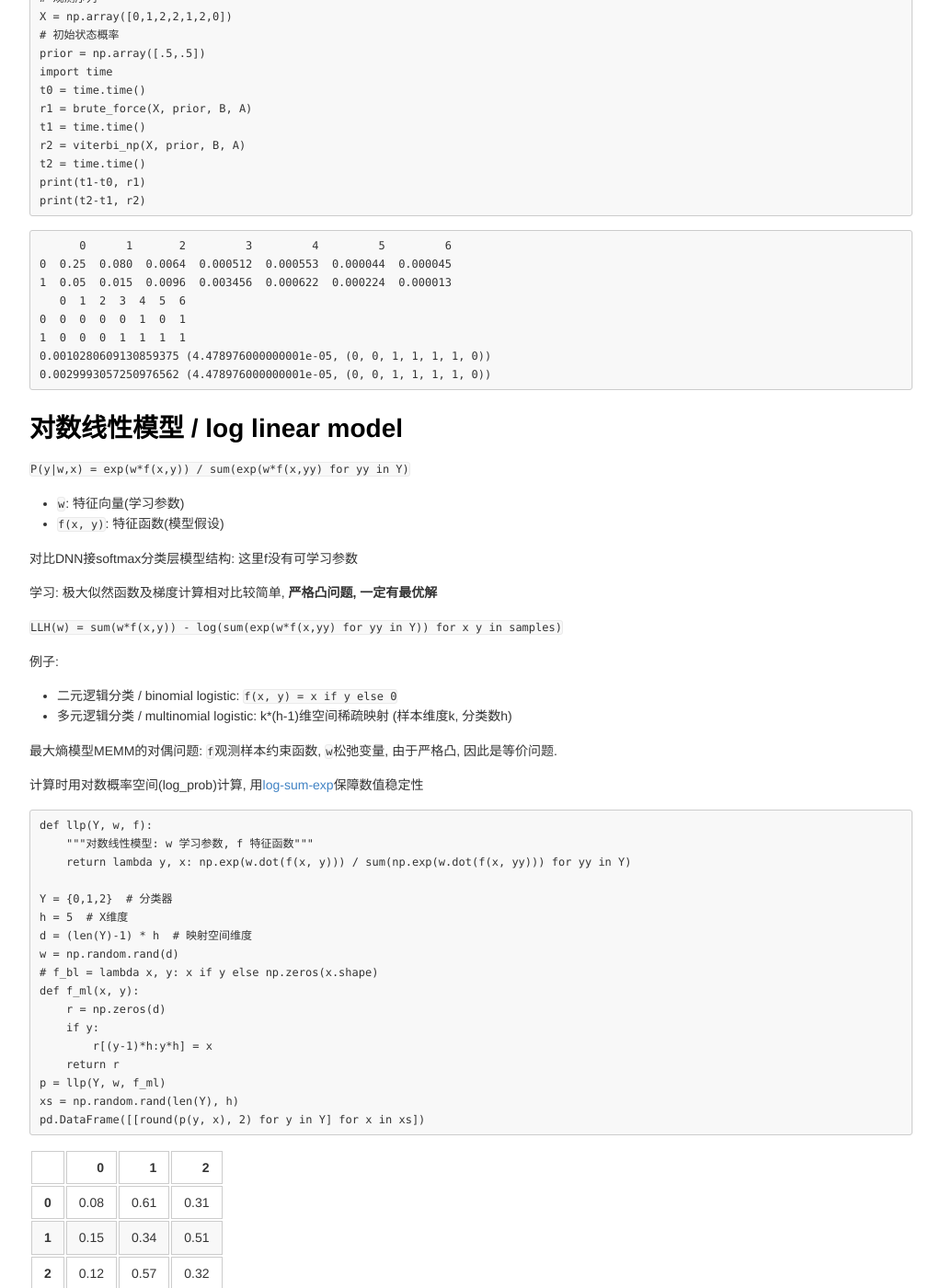
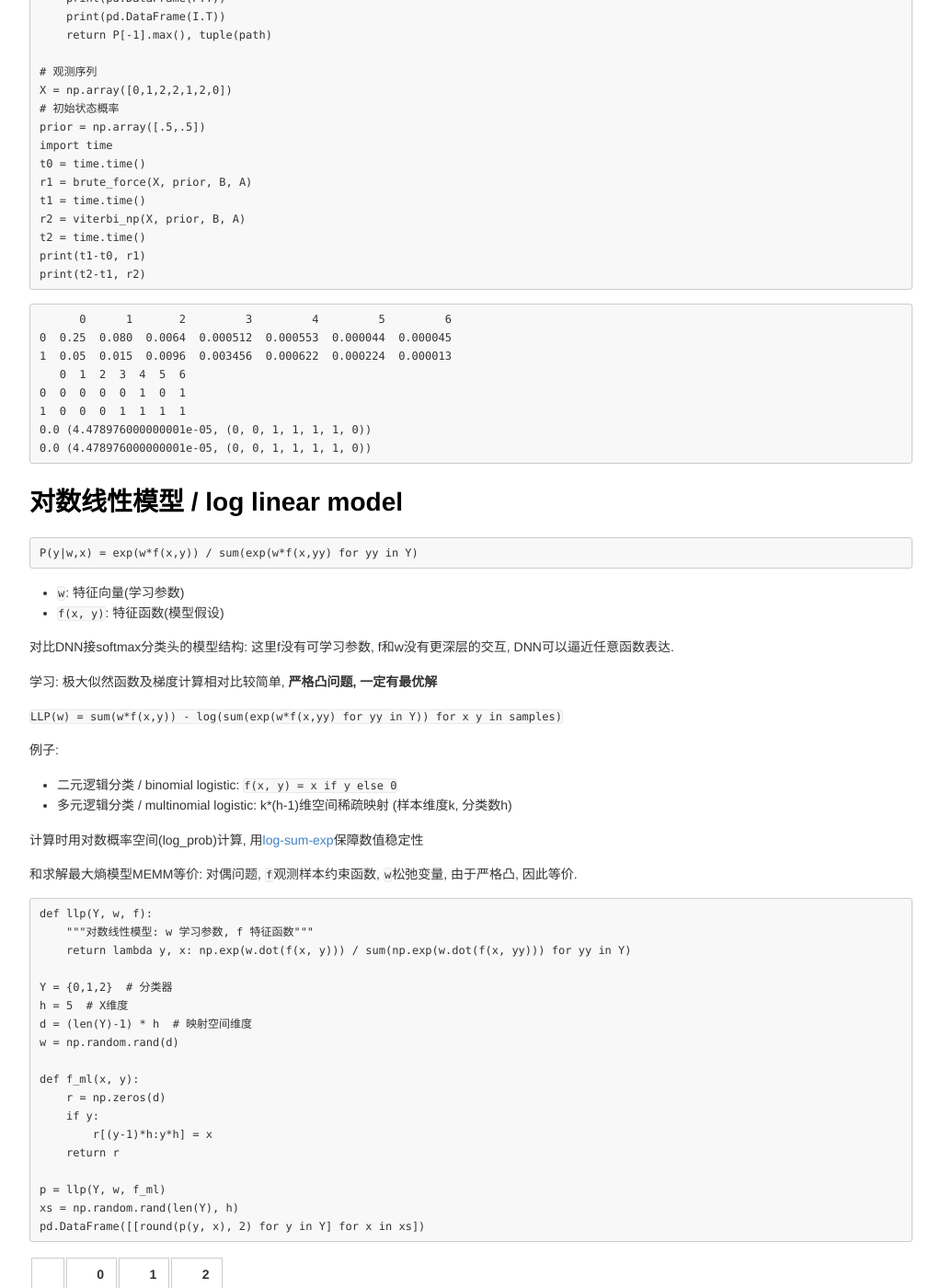
Before and after one commit to csyangchen/csyangchen.github.io, a Jekyll site: the page built from _posts/2022-11-11-ner.md, in a window 1280 px wide and 1400 px high, scrolled down 4560 px. Shown: the whole window at 92% size, without its empty margins (128-1151 px from the left). Built offline with Jekyll 4.4.1, drawn with Linux system fonts in a browser that asks for light colours; some of the changed text lies outside the part shown.

Commit message:
Update 2022-11-11-ner.md

````diff
--- a/_posts/2022-11-11-dm-ner.md
+++ b/_posts/2022-11-11-ner.md
@@ -232,7 +232,7 @@
 
 
 
-贝叶斯: `P(S|X) = P(X|S) * P(S) / P(S)`
+贝叶斯: `P(S|X) = P(X|S) * P(S) / P(X)`
 
 
 ```python
@@ -294,13 +294,17 @@
   - Baum-Welch算法 / EM
 - HMM推断: 给定表现序列X, 求条件概率最大状态序列: `argmax P(S|X)`
 
-## Viterbi算法
+# Viterbi算法
 
 动态规划求解最大条件概率序列的方法
 
 递归定义: t时刻状态为S的最大概率可由t-1时刻各状态最大概率计算得到, 并记录来自何种状态
 
-算法复杂度: 时间`O(T*S**2)`, 空间`O(T*S)` VS 穷举直接计算: 时间`O(S**T)`, 空间`O(T)`
+算法复杂度: 时间`O(T*S**2)`, 空间`O(T*S)`
+
+对比穷举直接计算: 时间`O(S**T)`, 空间`O(T)`
+
+步长T步长可控的时候, 其实穷举计算也不是不行, 如短文本标注
 
 前向-后向算法思路, 类比:
 
@@ -365,32 +369,33 @@
        0  1  2  3  4  5  6
     0  0  0  0  0  1  0  1
     1  0  0  0  1  1  1  1
-    0.0010280609130859375 (4.478976000000001e-05, (0, 0, 1, 1, 1, 1, 0))
-    0.0029993057250976562 (4.478976000000001e-05, (0, 0, 1, 1, 1, 1, 0))
+    0.0 (4.478976000000001e-05, (0, 0, 1, 1, 1, 1, 0))
+    0.0 (4.478976000000001e-05, (0, 0, 1, 1, 1, 1, 0))
 
 
 # 对数线性模型 / log linear model
 
-`P(y|w,x) = exp(w*f(x,y)) / sum(exp(w*f(x,yy) for yy in Y)`
+```
+P(y|w,x) = exp(w*f(x,y)) / sum(exp(w*f(x,yy) for yy in Y)
+```
 
 - `w`: 特征向量(学习参数)
 - `f(x, y)`: 特征函数(模型假设)
 
-对比DNN接softmax分类层模型结构: 这里f没有可学习参数
-
+对比DNN接softmax分类头的模型结构: 这里f没有可学习参数, f和w没有更深层的交互, DNN可以逼近任意函数表达.
 
 学习: 极大似然函数及梯度计算相对比较简单, **严格凸问题, 一定有最优解**
 
-`LLH(w) = sum(w*f(x,y)) - log(sum(exp(w*f(x,yy) for yy in Y)) for x y in samples)`
+`LLP(w) = sum(w*f(x,y)) - log(sum(exp(w*f(x,yy) for yy in Y)) for x y in samples)`
 
 例子:
 
 - 二元逻辑分类 / binomial logistic: `f(x, y) = x if y else 0`
 - 多元逻辑分类 / multinomial logistic: k*(h-1)维空间稀疏映射 (样本维度k, 分类数h)
 
-最大熵模型MEMM的对偶问题: `f`观测样本约束函数, `w`松弛变量, 由于严格凸, 因此是等价问题.
+计算时用对数概率空间(log_prob)计算, 用[log-sum-exp](https://gregorygundersen.com/blog/2020/02/09/log-sum-exp/)保障数值稳定性
 
-计算时用对数概率空间(log_prob)计算, 用[log-sum-exp](https://gregorygundersen.com/blog/2020/02/09/log-sum-exp/)保障数值稳定性
+和求解最大熵模型MEMM等价: 对偶问题, `f`观测样本约束函数, `w`松弛变量, 由于严格凸, 因此等价.
 
 
 ```python
@@ -402,12 +407,13 @@
 h = 5  # X维度
 d = (len(Y)-1) * h  # 映射空间维度
 w = np.random.rand(d)
-# f_bl = lambda x, y: x if y else np.zeros(x.shape)
+
 def f_ml(x, y):
     r = np.zeros(d)
     if y:
         r[(y-1)*h:y*h] = x
     return r
+
 p = llp(Y, w, f_ml)
 xs = np.random.rand(len(Y), h)
 pd.DataFrame([[round(p(y, x), 2) for y in Y] for x in xs])
@@ -444,19 +450,19 @@
       <th>0</th>
       <td>0.08</td>
       <td>0.61</td>
-      <td>0.31</td>
+      <td>0.30</td>
     </tr>
     <tr>
       <th>1</th>
-      <td>0.15</td>
-      <td>0.34</td>
-      <td>0.51</td>
+      <td>0.10</td>
+      <td>0.47</td>
+      <td>0.43</td>
     </tr>
     <tr>
       <th>2</th>
       <td>0.12</td>
-      <td>0.57</td>
-      <td>0.32</td>
+      <td>0.59</td>
+      <td>0.29</td>
     </tr>
   </tbody>
 </table>
@@ -474,37 +480,51 @@
 
 HMM模型过于简单, 单个字独立蹦出来, 忽略了语句的上下文信息, 丢掉了位置信息
 
-MEMM / 最大熵马尔科夫模型
+## MEMM / 最大熵马尔科夫模型
 
-只对状态做MC假设的模型, 需学习的概率函数`P(st|st-1,t,x)`为LLP形式, 说明:
+对状态迁移做MC假设 (NOTE HMM对状态到表达做MC假设`P(st|x)=P(st|xt)`
+
+则需学习的概率函数`P(st|st-1,t,x)`为LLP形式. 说明:
 
 - 一次看到整个句子信息x
+- 类比: Transformer的Attention结构
 - 如做了时间齐次假设, 则不需要t位置信息变量
-- 对比: Attention结构
 
-(linear chain) CRF / (线性链) 条件随机场
+## (Linear Chain) CRF / (线性链) 条件随机场
 
-同MEMM, 但是状态双向依赖
+一般是概率图, 线性链 = 序列 / 链表
+
+~~同MEMM, 但是状态双向依赖~~
 
 `f(s,x)`整个状态空间和表征空间的交互特征函数, 维度过大
 
-假设可拆解: `f(s,x) = sum(g(st,st-1,t,x) for t in 0...T)`
+CRF假设:
 
-MEMM vs CRF: 状态拆解的MC假设做在概率函数层面还是特征函数里面
+MC特性`f`, 即可拆解为相邻状态函数和, 全局特征等于局部特征之和: `f(s,x) = sum(g(st,st-1,t,x) for t in 0...T)`
+
+齐次假设, 位置无关: `f(s,x) = sum(g(st,st-1,x) for t in 0...T)`
+
+进一步g和x无关: `f(s,x) = sum(g(st,st-1) + h(st|x) for t in 0...T)`, g转移特征, h状态特征
+
+则g是个需要学习的状态转移矩阵而已
+
+HMM vs CRF: 状态拆解的MC假设做在概率函数层面还是特征函数里面 ???
 
 - Naive Bayes + Sequence = HMM
 - Logistic Regression + Sequence = CRF
 
+TODO need improvement
+
 # 辨别模型 VS 生成模型
 
-- 生成模型 ~ p(y,x)
+- 生成模型 ~ `p(y,x)`
   - HMM
   - GPT
-  - 自回归: p(y1,y2,...,yn) = p(yn|y1,...,yn-1)...p(y1)
-- 辨别模型 ~ p(y|x)
+  - 自回归: `p(y1,y2,...,yn) = p(yn|y1,...,yn-1)...p(y1)`
+- 辨别模型 ~ `p(y|x)`
   - MEMM/CRF
   - BERT
-- 生成模型自然包含辨别模型: p(y|x)=p(y,x)/p(x) = p(y,x)/sum(p(yy,x) for yy in Y)
+- 生成模型自然包含辨别模型: `p(y|x)=p(y,x)/p(x) = p(y,x)/sum(p(yy,x) for yy in Y)`
 
 # 标注方式
 
````
Also changed, not shown: other parts of _posts/2022-11-11-ner.md (+10 -9 lines).
